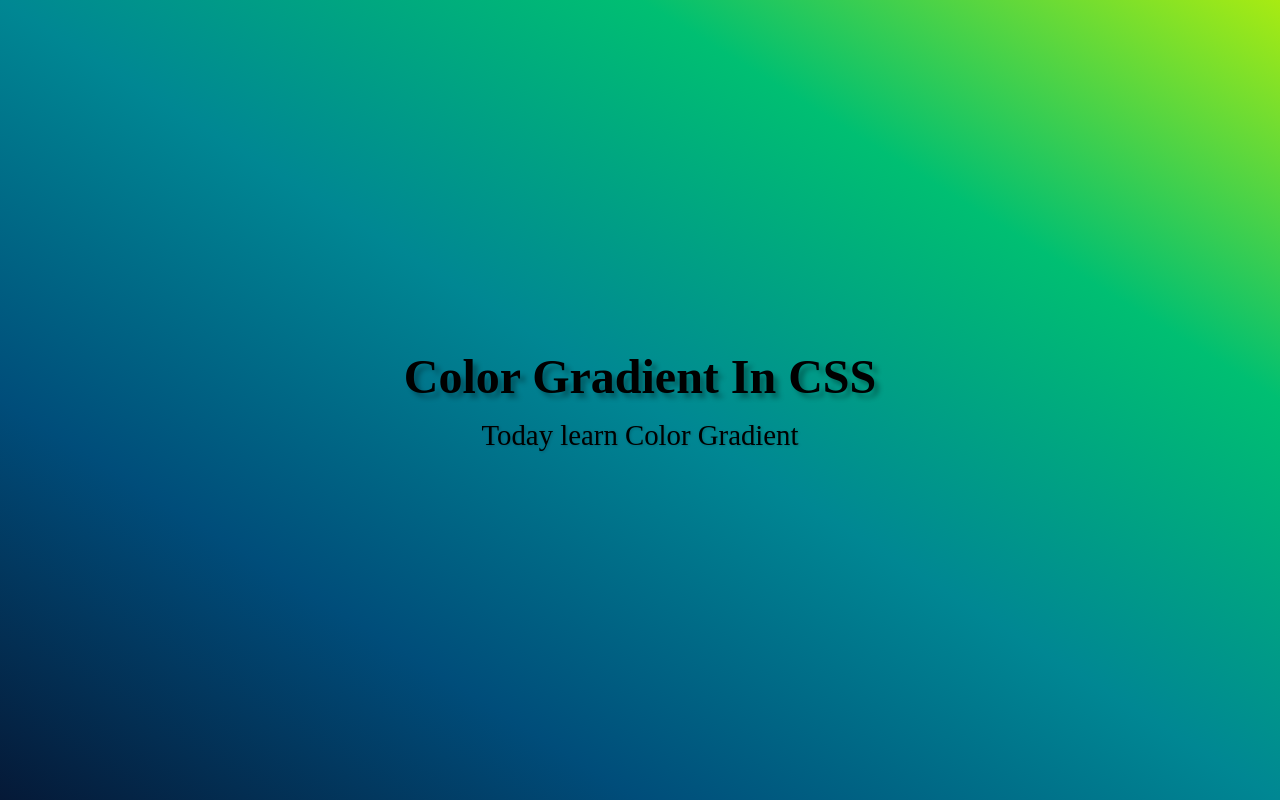
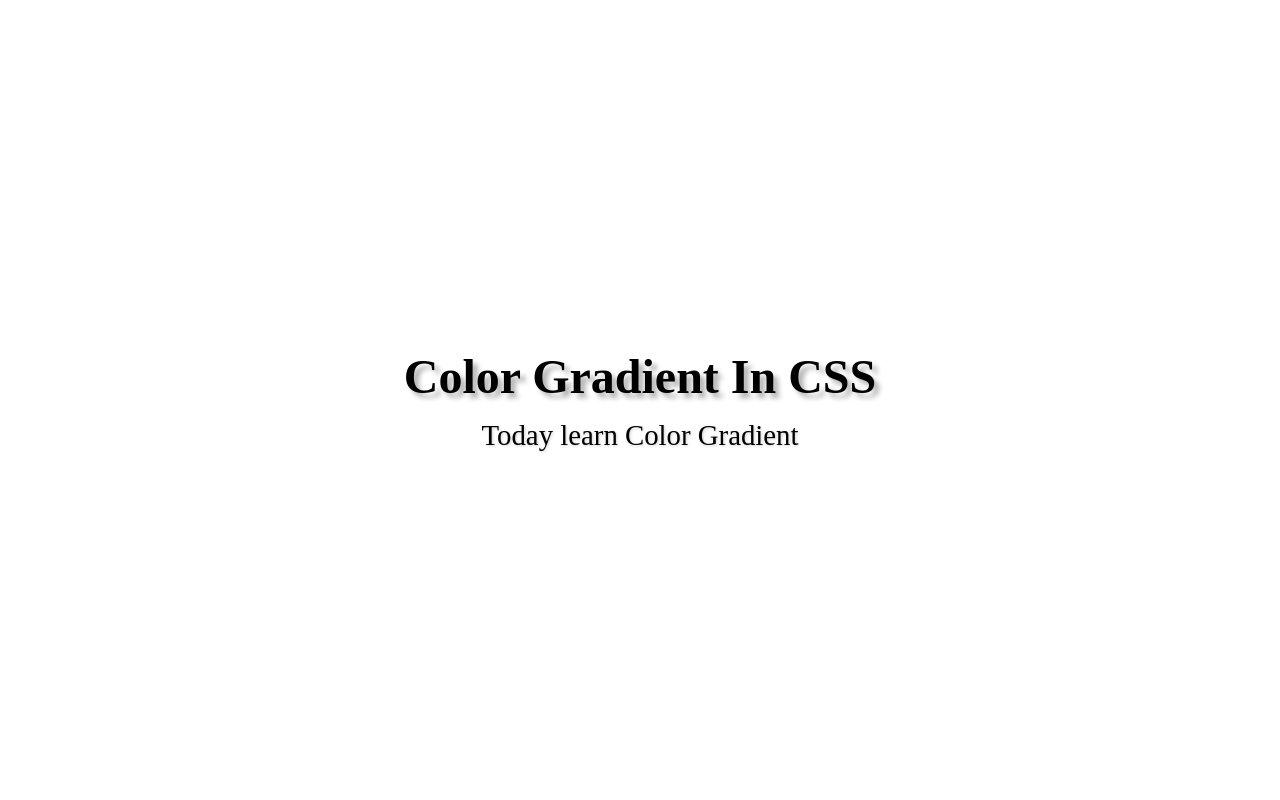
Before and after one commit to MubeenButt379eng/Web-Developnment, a plain HTML site: page CSS/gradients/index.html in a window 1280 px wide. Drawn offline with Linux system fonts and the light colour scheme.

Commit message:
updated color gradient

```diff
--- a/CSS/gradients/linear-style.css
+++ b/CSS/gradients/linear-style.css
@@ -15,17 +15,17 @@ section {
   height: 100vh;
 
   display: flex;              /* Flexbox for centering */
-  justify-content: center;    /* Horizontal center */
-  align-items: center;        /* Vertical center */
-
+   justify-content: center;    /* Horizontal center */
+  align-items: center;        /*Vertical center */
+/*
   background-image: linear-gradient(
     to right top,
     #051937,
     #004d7a,
     #008793,
     #00bf72,
-    #a8eb12
-  );
+    #a8eb12) */
+   /* background-image: repeating-linear-gradient(45deg, #d2e0fb, #79ac78 45px);  */
 }
 
 /* Wrapper for text content */
@@ -79,7 +79,7 @@ p {
 /** ----------------------- */
 
 /*? 1: Repeating gradient example:
-   background-image: repeating-linear-gradient(45deg, #d2e0fb, #79ac78 45px); */
+   background-image: repeating-linear-gradient(45deg, #d2e0fb, #79ac78 45px);
 
 /*? 2: Color overlay on image example:
    background-image: linear-gradient(
```
